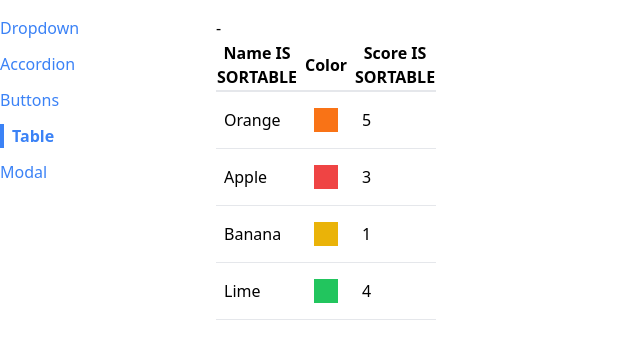
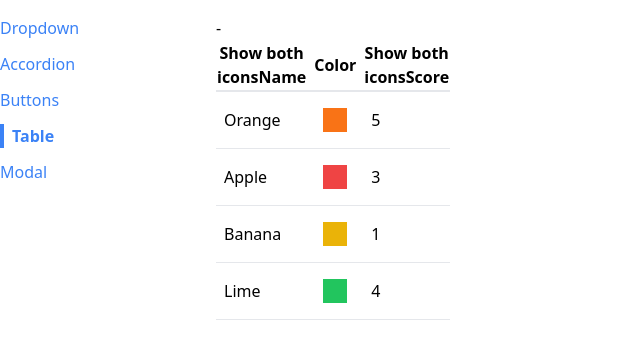
Before and after one commit to VsevolodPantjukhin/comps, a React (Create React App) app: page /table in a window 1280 px wide. Shown: the top 342 px of the page, without its empty margins (0-640 px from the left). Built offline with nearby package versions, Linux system fonts and the light colour scheme.

Commit message:
Determining Icon Set

```diff
--- a/src/components/SortableTable/SortableTable.js
+++ b/src/components/SortableTable/SortableTable.js
@@ -32,7 +32,8 @@ const SortableTable = (props) => {
             handleClick(column.label);
           }}
         >
-          {column.label} IS SORTABLE
+          {getIcons(column.label, sortBy, sortOrder)}
+          {column.label}
         </th>
       ),
     };
@@ -63,4 +64,18 @@ const SortableTable = (props) => {
   );
 };
 
+const getIcons = (label, sortBy, sortOrder) => {
+  if (label !== sortBy) {
+    return 'Show both icons';
+  }
+
+  if (sortOrder === null) {
+    return 'show both icons';
+  } else if (sortOrder === 'asc') {
+    return 'show up icon';
+  } else if (sortOrder === 'desc') {
+    return 'show down icon';
+  }
+};
+
 export default SortableTable;
```
